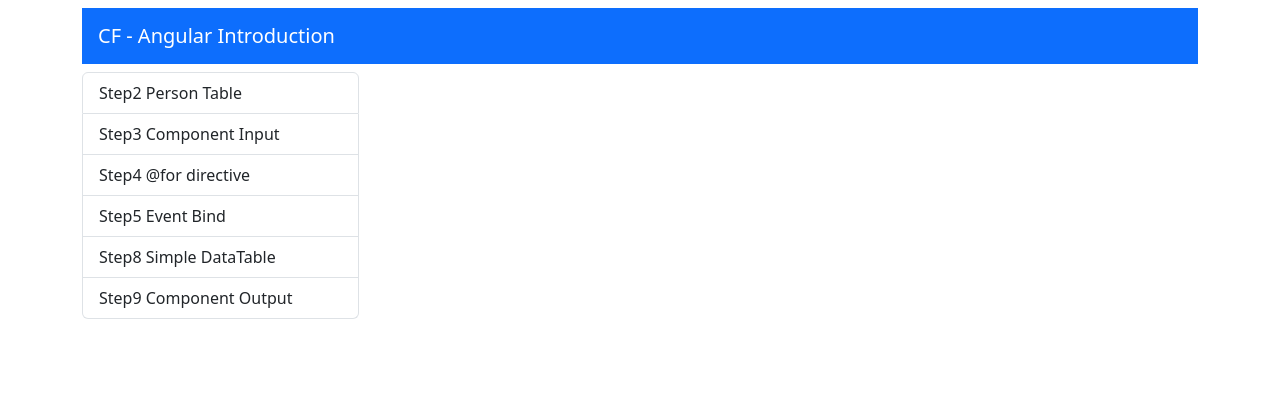
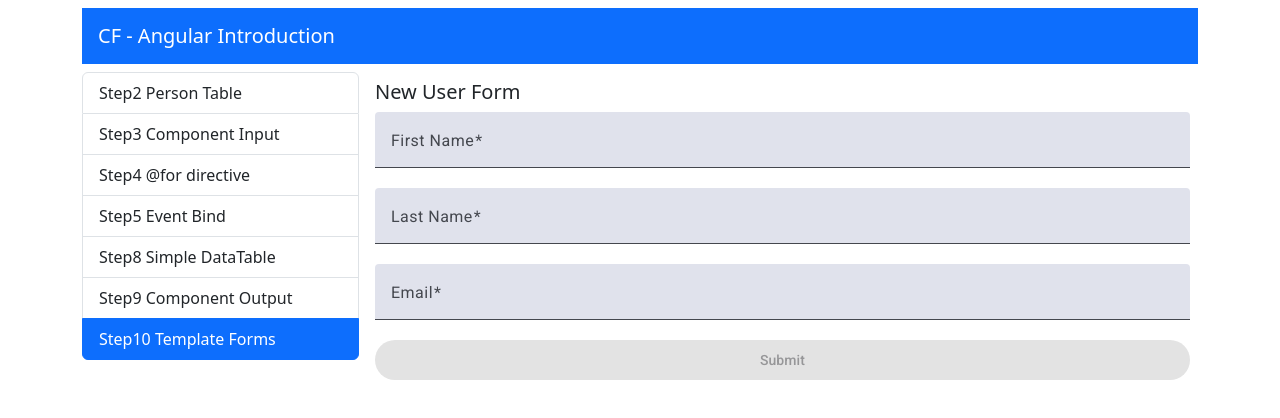
Before and after one commit to georthanopoulos/cf10-angular-introduction, an Angular app: page /template-driven-form in a window 1280 px wide. Before the commit this address led to /. Shown: the top 418 px of the page. Built offline with nearby package versions, Linux system fonts and the light colour scheme.

Commit message:
"feat: step10  addition and material angular lib"

```diff
--- a/src/app/app.routes.ts
+++ b/src/app/app.routes.ts
@@ -6,6 +6,7 @@ import { Step3PersonTableInput } from './components/step3-person-table-input/ste
 import { Step5EventBind } from './components/step5-event-bind/step5-event-bind';
 import { Step8SimpleDataTableShow } from './components/step8-simple-data-table-show/step8-simple-data-table-show';
 import { Step9ComponentOutput } from './components/step9-component-output/step9-component-output';
+import { Step10TemplateDrivenForms } from './components/step10-template-driven-forms/step10-template-driven-forms';
 
 export const routes: Routes = [
   { path: 'person-table-example', component: Step2PersonTable},
@@ -14,6 +15,7 @@ export const routes: Routes = [
   { path: 'event-bind-example', component: Step5EventBind},
   { path: 'simple-data-table-example', component: Step8SimpleDataTableShow},
   { path: 'component-output-example', component: Step9ComponentOutput},
+  { path: 'template-driven-form', component: Step10TemplateDrivenForms},
   { path: 'welcome', component: Step6WelcomeRouting },
   { path: '', redirectTo:'/welcome', pathMatch:'full'}
 
--- a/src/app/components/step10-template-driven-forms/step10-template-driven-forms.html
+++ b/src/app/components/step10-template-driven-forms/step10-template-driven-forms.html
@@ -1 +1,59 @@
-<p>step10-template-driven-forms works!</p>
+<div class="d-flex flex-column">
+  <h5>New User Form</h5>
+  <form #eform="ngForm" class="d-flex flex-column">
+
+    <mat-form-field>
+      <mat-label>First Name</mat-label>
+      <input
+        matInput
+        required
+        type="text"
+        name="firstname"
+        ngModel
+        #firstname="ngModel"
+      >
+      <mat-error>First Name is required</mat-error>
+    </mat-form-field>
+
+    <mat-form-field>
+      <mat-label>Last Name</mat-label>
+      <input
+        matInput
+        required
+        name="lastname"
+        type="text"
+        ngModel
+        #lastname="ngModel"
+      >
+      <mat-error>Last name is required</mat-error>
+    </mat-form-field>
+
+    <mat-form-field>
+      <mat-label>Email</mat-label>
+      <input
+      type="text"
+      matInput
+      required
+      name="email"
+      pattern="[a-zA-Z0-9\.\-]+@[a-zA-Z0-9\.\-]+\.[a-zA-Z]{2,}"
+      ngModel
+      #email="ngModel"
+      >
+      @if(email.errors && email.errors['required'] ){
+        <mat-error>Email is required field</mat-error>
+      }
+      @if(email.errors && email.errors['pattern']){
+        <mat-error>Invalid</mat-error>
+      }
+    </mat-form-field>
+  </form>
+
+  <button
+    mat-flat-button
+    color="primary"
+    [disabled]="eform.invalid"
+    (click)="onSubmit(eform.value)"
+  >
+    Submit
+  </button>
+</div>
--- a/src/app/components/step10-template-driven-forms/step10-template-driven-forms.ts
+++ b/src/app/components/step10-template-driven-forms/step10-template-driven-forms.ts
@@ -1,9 +1,28 @@
-import { Component } from '@angular/core';
+import { Component, ViewChild } from '@angular/core';
+import { FormsModule, NgForm } from '@angular/forms';
+import { MatSelectModule } from '@angular/material/select';
+import { MatInputModule } from '@angular/material/input';
+import { MatFormFieldModule } from '@angular/material/form-field';
+import { MatButtonModule } from '@angular/material/button';
+import { Person } from '../../shared/interfaces/person';
 
 @Component({
-  imports: [],
+  imports: [
+    FormsModule,
+    MatFormFieldModule,
+    MatSelectModule,
+    MatInputModule,
+    MatButtonModule
+  ],
   selector: 'app-step10-template-driven-forms',
   styleUrl: './step10-template-driven-forms.css',
   templateUrl: './step10-template-driven-forms.html',
 })
-export class Step10TemplateDrivenForms {}
+export class Step10TemplateDrivenForms {
+  @ViewChild('eform', {static:false} ) form: NgForm | undefined
+
+
+  onSubmit(value: Person){
+    console.log("Form Submit", value);
+  }
+}
--- a/src/app/components/step7-list-group-menu/step7-list-group-menu.ts
+++ b/src/app/components/step7-list-group-menu/step7-list-group-menu.ts
@@ -14,7 +14,8 @@ export class Step7ListGroupMenu {
     { text: "Step3 Component Input", routerLink:'component-input-example'},
     { text: "Step4 @for directive", routerLink: 'for-directive-example'},
     { text: "Step5 Event Bind", routerLink: "event-bind-example"},
-    { text: "Step8 Simple DataTable", routerLink: "simple-data-table-example"},
-    { text: "Step9 Component Output", routerLink:"component-output-example"}
+    { text:"Step8 Simple DataTable", routerLink: "simple-data-table-example"},
+    { text: "Step9 Component Output", routerLink:"component-output-example"},
+    { text: "Step10 Template Forms", routerLink: "template-driven-form"}
   ]
 }
```
Also changed, not shown: src/index.html (line endings or trailing spaces), src/material-theme.scss (line endings or trailing spaces), 1 other file (tests, documents, lock files or other folders).
